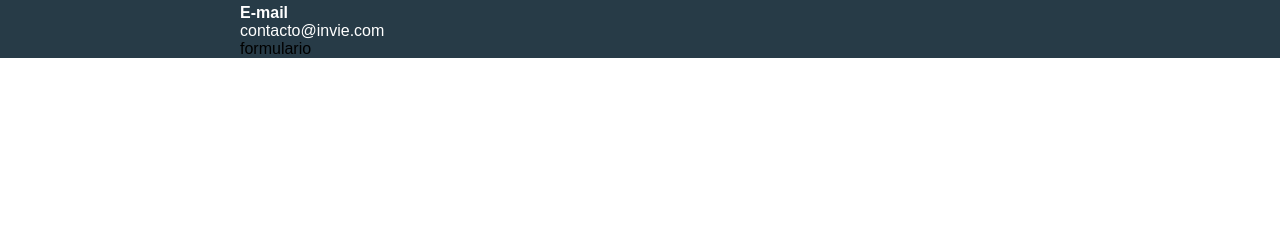
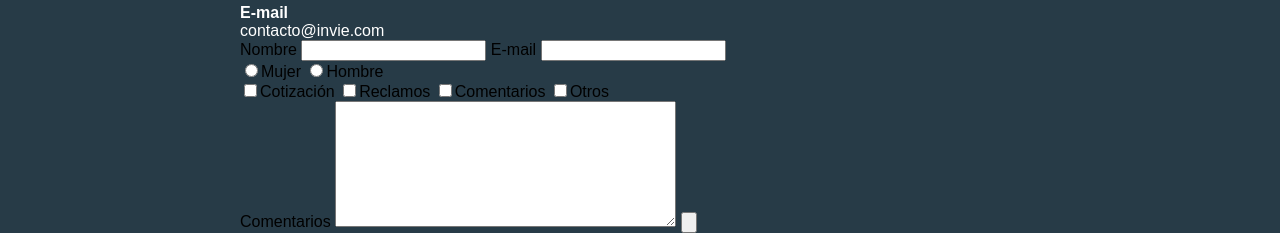
Before and after one commit to juliocesartic/InviePage, a plain HTML site: page index.html in a window 1280 px wide. Shown: the part 1176-1409 px from the top of the page. Before the commit the page ends 1234 px from the top, so only its background shows below. Drawn offline with Linux system fonts and the light colour scheme; a web font is replaced by a local one.

Commit message:
Formulario de contacto (Declaracion de componentes)

```diff
--- a/index.html
+++ b/index.html
@@ -80,9 +80,46 @@
           <a href="mailto:contacto@invie.com"><strong>E-mail</strong> <span>contacto@invie.com</span></a>
         </div>
 
-        <div class="">
-          formulario
-        </div>
+        <form class="formulario">
+          <label for="nombre">Nombre</label>
+          <input type="text" required name="nombre" id="nombre">
+          <label for="email">E-mail</label>
+          <input type="text" required name="email" id="email">
+          <div class="sexo">
+            <label for="mujer">
+              <input type="radio" id="mujer" name="sexo" value="">Mujer
+            </label>
+            <label for="hombre">
+              <input type="radio" id="hombre" name="sexo" value="">Hombre
+            </label>
+          </div>
+
+          <div class="intereses">
+            <label for="cotizacion">
+              <input type="checkbox" id="cotizacion" name="intereses" value="cotizacion">Cotización
+            </label>
+
+            <label for="reclamos">
+              <input type="checkbox" id="reclamos" name="intereses" value="reclamos">Reclamos
+            </label>
+
+            <label for="comentarios">
+              <input type="checkbox" id="cotizacion" name="intereses" value="cotizacion">Comentarios
+            </label>
+
+            <label for="otros">
+              <input type="checkbox" id="otros" name="intereses" value="otros">Otros
+            </label>
+
+          </div>
+
+          <div class="">
+            <label for="">Comentarios</label>
+            <textarea id="comentarios" name="comentarios" rows="8" cols="40"></textarea>
+            <input type="submit" name="name" value="">
+          </div>
+
+        </form>
       </div>
 
     </footer>
```
